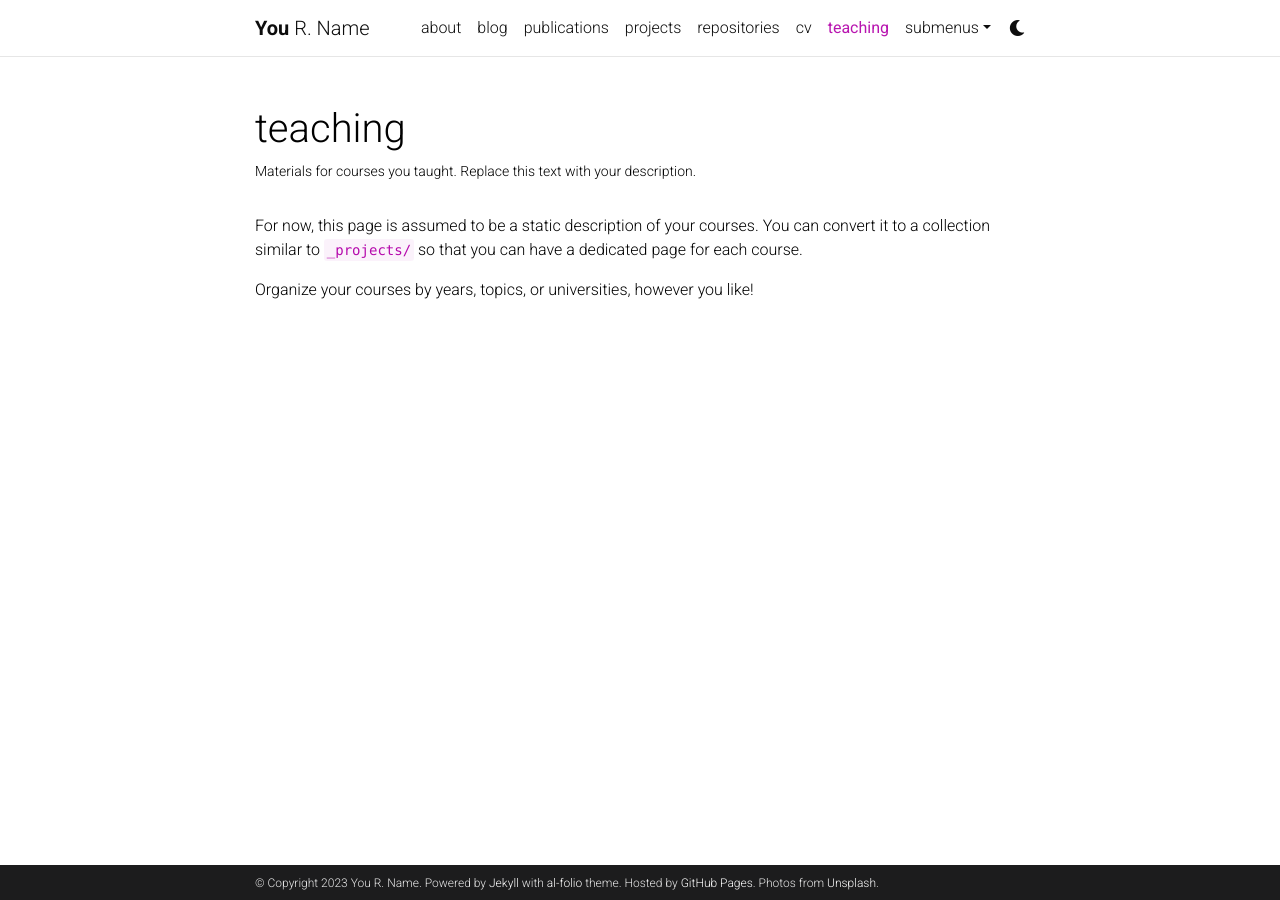
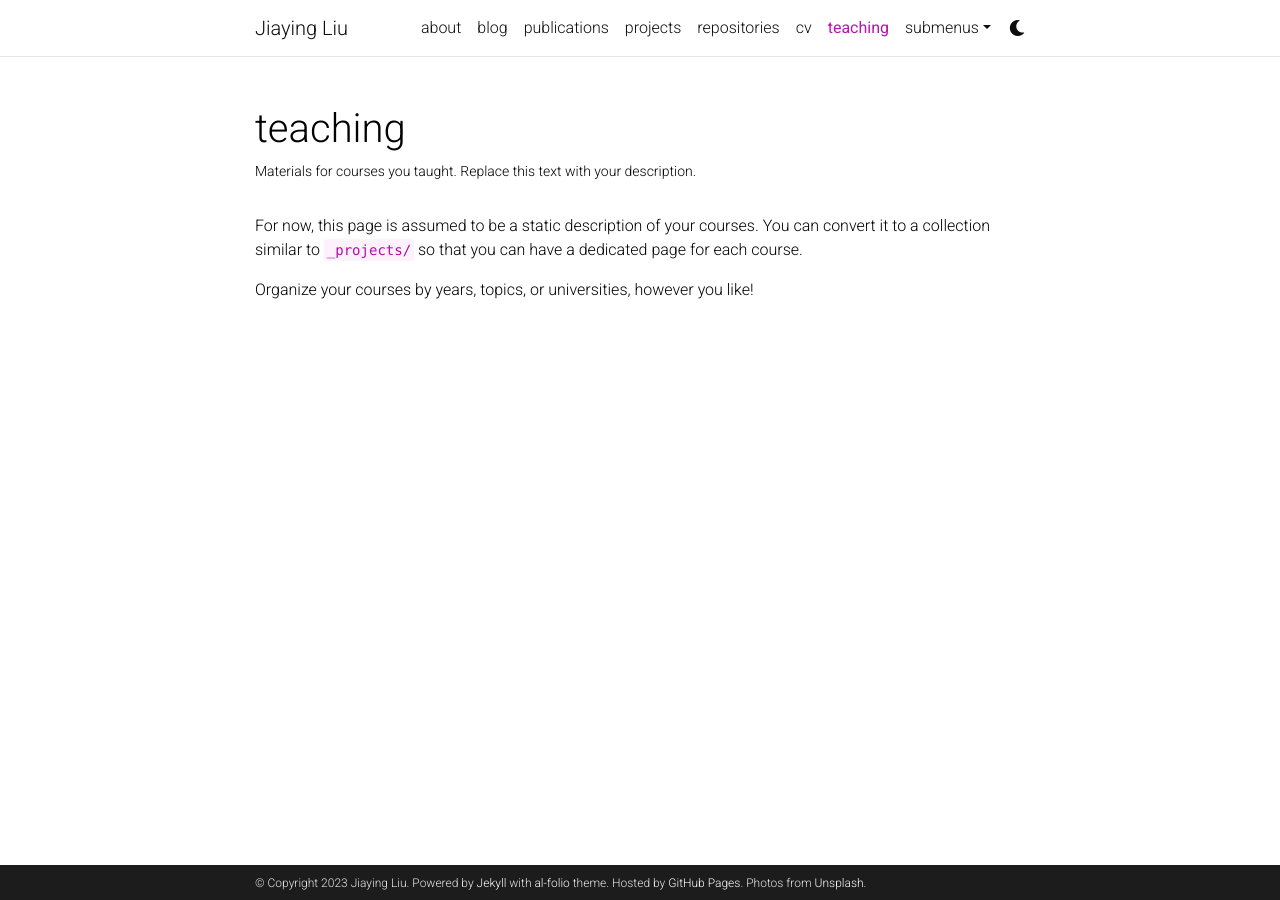
Before and after one commit to escape567/escape567.github.io, a Jekyll site: the page built from _pages/teaching.md, in a window 1280 px wide. Built offline with Jekyll 4.4.1, drawn with Linux system fonts in a browser that asks for light colours; comment, search, counter and statistics services are not loaded; a style sheet for code colours, icons or effects is not loaded.

Commit message:
Update _config.yml

```diff
--- a/_config.yml
+++ b/_config.yml
@@ -2,13 +2,13 @@
 # Site settings
 # -----------------------------------------------------------------------------
 
-title: blank # the website title (if blank, full name will be used instead)
-first_name: You
-middle_name: R.
-last_name: Name
-email: you@example.com
+title: Jiaying Liu # the website title (if blank, full name will be used instead)
+first_name: Jiaying
+middle_name:
+last_name: Liu
+email: jiayingliu@utexas.edu
 description: > # the ">" symbol means to ignore newlines until "footer_text:"
-  A simple, whitespace theme for academics. Based on [*folio](https://github.com/bogoli/-folio) design.
+
 footer_text: >
   Powered by <a href="https://jekyllrb.com/" target="_blank">Jekyll</a> with <a href="https://github.com/alshedivat/al-folio">al-folio</a> theme.
   Hosted by <a href="https://pages.github.com/" target="_blank">GitHub Pages</a>.
@@ -18,8 +18,8 @@ keywords: jekyll, jekyll-theme, academic-website, portfolio-website  # add your
 lang: en # the language of your site (for example: en, fr, cn, ru, etc.)
 icon: ⚛️  # the emoji used as the favicon (alternatively, provide image name in /assets/img/)
 
-url: https://alshedivat.github.io # the base hostname & protocol for your site
-baseurl: /al-folio # the subpath of your site, e.g. /blog/
+url: https://escape567.github.io # the base hostname & protocol for your site
+baseurl:  # the subpath of your site, e.g. /blog/
 last_updated: false # set to true if you want to display last updated in the footer
 impressum_path:  # set to path to include impressum link in the footer, use the same path as permalink in a page, helps to conform with EU GDPR
 
```
